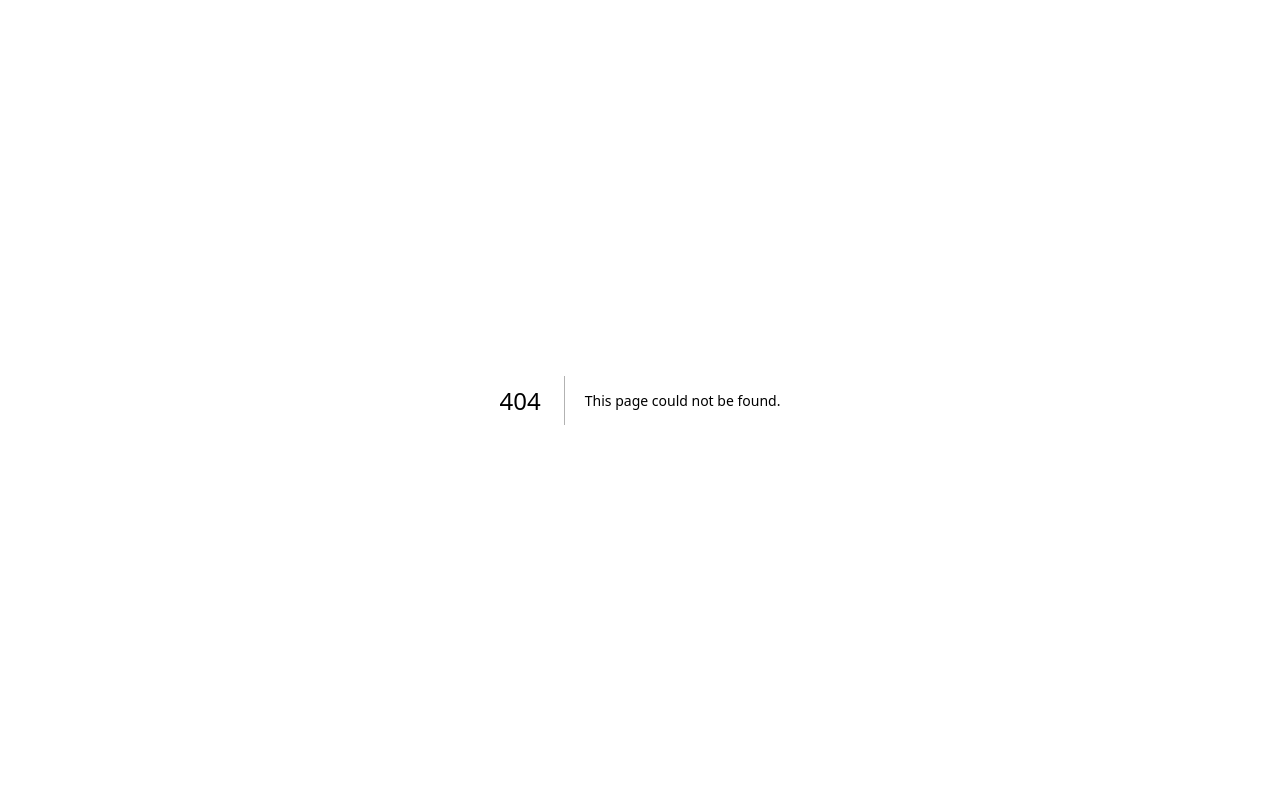
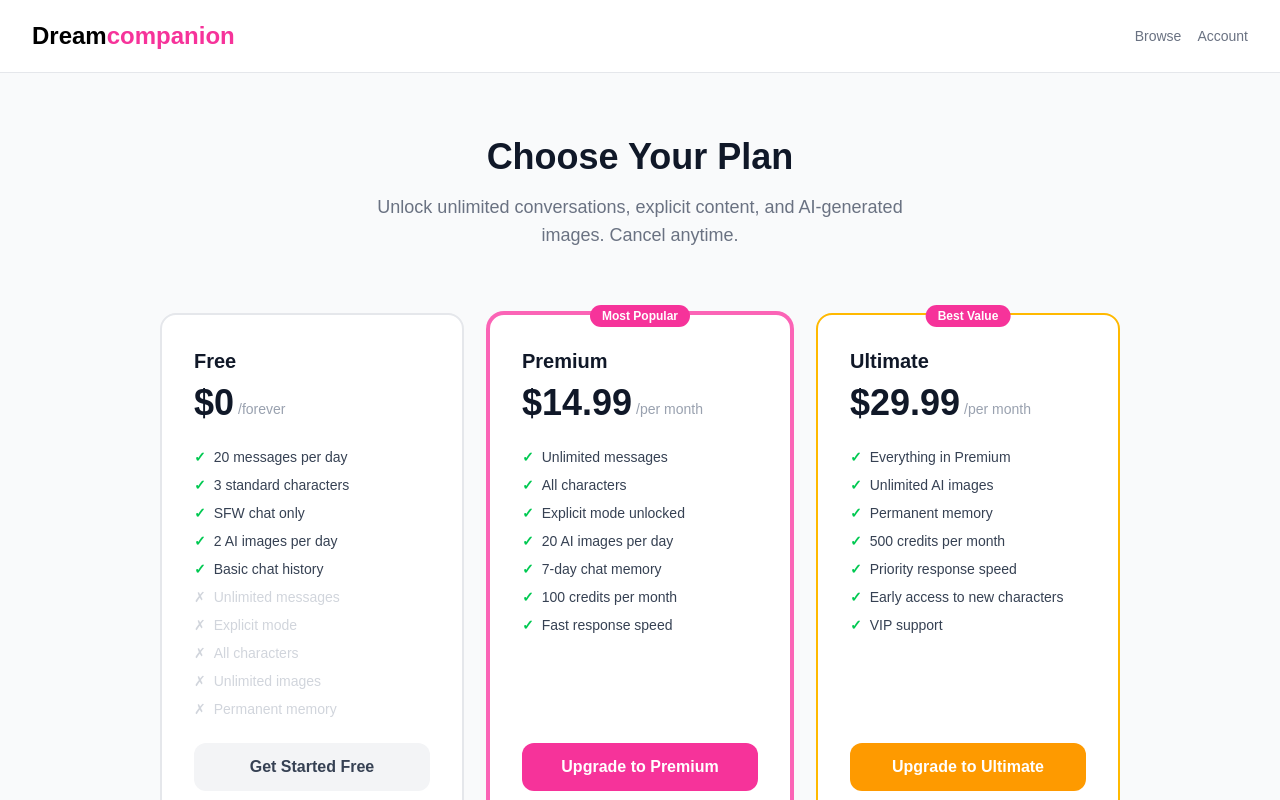
Before and after one commit to jeremynevanslocke/ai-girlfriend-app, a Next.js app: page /pricing in a window 1280 px wide. Before the commit this address had no page. Shown: the top 800 px of the page. Built offline with nearby package versions, Linux system fonts and the light colour scheme; no server answers.

Commit message:
Phase 12 - Pricing page

```diff
--- /dev/null
+++ b/app/pricing/page.tsx
@@ -0,0 +1,195 @@
+'use client'
+
+import { useState } from 'react'
+import Link from 'next/link'
+
+const plans = [
+  {
+    name: 'Free',
+    price: '$0',
+    period: 'forever',
+    color: 'border-gray-200',
+    button: 'bg-gray-100 hover:bg-gray-200 text-gray-700',
+    badge: null,
+    features: [
+      '20 messages per day',
+      '3 standard characters',
+      'SFW chat only',
+      '2 AI images per day',
+      'Basic chat history',
+    ],
+    locked: [
+      'Unlimited messages',
+      'Explicit mode',
+      'All characters',
+      'Unlimited images',
+      'Permanent memory',
+    ],
+    priceId: null,
+    href: '/characters',
+    cta: 'Get Started Free',
+  },
+  {
+    name: 'Premium',
+    price: '$14.99',
+    period: 'per month',
+    color: 'border-pink-400 ring-2 ring-pink-400',
+    button: 'bg-pink-500 hover:bg-pink-600 text-white',
+    badge: 'Most Popular',
+    features: [
+      'Unlimited messages',
+      'All characters',
+      'Explicit mode unlocked',
+      '20 AI images per day',
+      '7-day chat memory',
+      '100 credits per month',
+      'Fast response speed',
+    ],
+    locked: [],
+    priceId: process.env.NEXT_PUBLIC_STRIPE_PREMIUM_PRICE_ID,
+    href: null,
+    cta: 'Upgrade to Premium',
+  },
+  {
+    name: 'Ultimate',
+    price: '$29.99',
+    period: 'per month',
+    color: 'border-amber-400',
+    button: 'bg-amber-500 hover:bg-amber-600 text-white',
+    badge: 'Best Value',
+    features: [
+      'Everything in Premium',
+      'Unlimited AI images',
+      'Permanent memory',
+      '500 credits per month',
+      'Priority response speed',
+      'Early access to new characters',
+      'VIP support',
+    ],
+    locked: [],
+    priceId: process.env.NEXT_PUBLIC_STRIPE_ULTIMATE_PRICE_ID,
+    href: null,
+    cta: 'Upgrade to Ultimate',
+  },
+]
+
+export default function PricingPage() {
+  const [loadingPlan, setLoadingPlan] = useState<string | null>(null)
+
+  async function handleUpgrade(planName: string, priceId: string) {
+    setLoadingPlan(planName)
+
+    const res = await fetch('/api/checkout', {
+      method: 'POST',
+      headers: { 'Content-Type': 'application/json' },
+      body: JSON.stringify({ priceId })
+    })
+
+    const data = await res.json()
+
+    if (data.url) {
+      window.location.href = data.url
+    } else {
+      alert('Something went wrong. Please try again.')
+      setLoadingPlan(null)
+    }
+  }
+
+  return (
+    <main className="min-h-screen bg-gray-50">
+
+      {/* Navigation */}
+      <nav className="bg-white border-b border-gray-200 px-8 py-5 flex items-center justify-between">
+        <Link href="/characters">
+          <h1 className="text-2xl font-black">
+            <span className="text-black">Dream</span>
+            <span className="text-pink-500">companion</span>
+          </h1>
+        </Link>
+        <div className="flex items-center gap-4">
+          <Link href="/characters" className="text-gray-500 hover:text-gray-700 text-sm transition">Browse</Link>
+          <Link href="/dashboard" className="text-gray-500 hover:text-gray-700 text-sm transition">Account</Link>
+        </div>
+      </nav>
+
+      {/* Header */}
+      <section className="text-center px-6 py-16">
+        <h2 className="text-4xl font-bold text-gray-900 mb-4">Choose Your Plan</h2>
+        <p className="text-gray-500 text-lg max-w-xl mx-auto">Unlock unlimited conversations, explicit content, and AI-generated images. Cancel anytime.</p>
+      </section>
+
+      {/* Pricing Cards */}
+      <section className="grid grid-cols-1 md:grid-cols-3 gap-6 px-8 pb-20 max-w-5xl mx-auto">
+        {plans.map((plan) => (
+          <div key={plan.name} className={`bg-white rounded-2xl border-2 ${plan.color} p-8 flex flex-col relative`}>
+
+            {/* Badge */}
+            {plan.badge && (
+              <div className="absolute -top-3 left-1/2 -translate-x-1/2">
+                <span className="bg-pink-500 text-white text-xs font-bold px-3 py-1 rounded-full">
+                  {plan.badge}
+                </span>
+              </div>
+            )}
+
+            {/* Plan Name & Price */}
+            <div className="mb-6">
+              <h3 className="text-xl font-bold text-gray-900 mb-2">{plan.name}</h3>
+              <div className="flex items-end gap-1">
+                <span className="text-4xl font-black text-gray-900">{plan.price}</span>
+                <span className="text-gray-400 text-sm mb-1">/{plan.period}</span>
+              </div>
+            </div>
+
+            {/* Features */}
+            <div className="flex-1 mb-6">
+              <ul className="flex flex-col gap-2">
+                {plan.features.map((feature) => (
+                  <li key={feature} className="flex items-center gap-2 text-sm text-gray-700">
+                    <span className="text-green-500 font-bold">✓</span>
+                    {feature}
+                  </li>
+                ))}
+                {plan.locked.map((feature) => (
+                  <li key={feature} className="flex items-center gap-2 text-sm text-gray-300">
+                    <span className="text-gray-300">✗</span>
+                    {feature}
+                  </li>
+                ))}
+              </ul>
+            </div>
+
+            {/* CTA Button */}
+            {plan.href ? (
+              <Link
+                href={plan.href}
+                className={`block text-center py-3 rounded-xl font-semibold transition ${plan.button}`}
+              >
+                {plan.cta}
+              </Link>
+            ) : (
+              <button
+                onClick={() => plan.priceId && handleUpgrade(plan.name, plan.priceId)}
+                disabled={loadingPlan === plan.name}
+                className={`py-3 rounded-xl font-semibold transition disabled:opacity-50 ${plan.button}`}
+              >
+                {loadingPlan === plan.name ? 'Loading...' : plan.cta}
+              </button>
+            )}
+          </div>
+        ))}
+      </section>
+
+      {/* Trust Badges */}
+      <section className="text-center pb-16 px-6">
+        <div className="flex flex-wrap items-center justify-center gap-6 text-gray-400 text-sm">
+          <span>🔒 Secure payments via Stripe</span>
+          <span>❌ Cancel anytime</span>
+          <span>🔞 18+ only</span>
+          <span>🛡️ Private and encrypted</span>
+        </div>
+      </section>
+
+    </main>
+  )
+}
```
